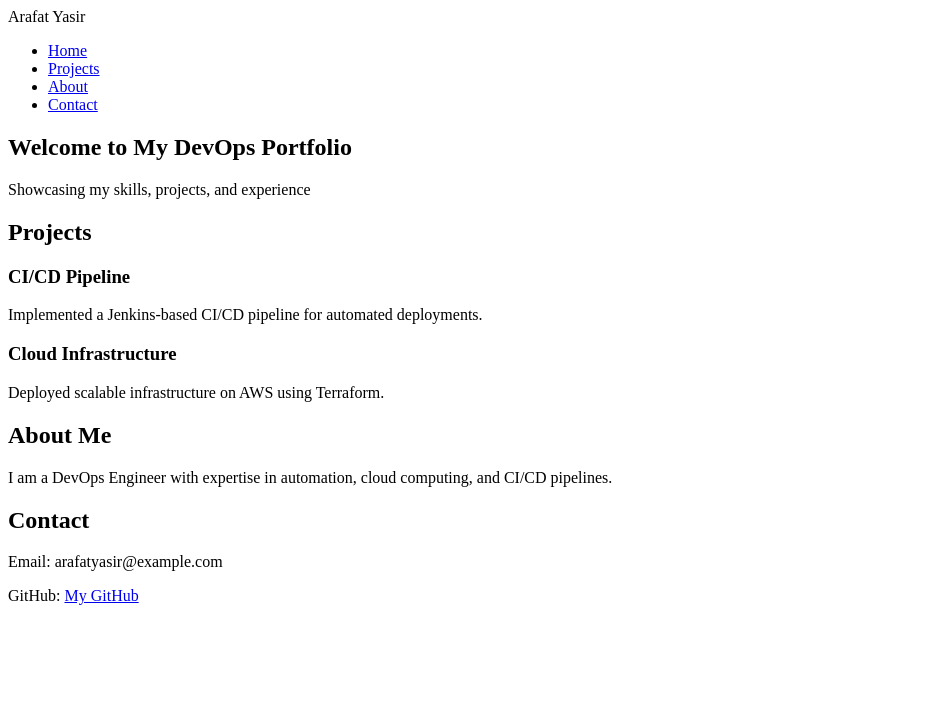
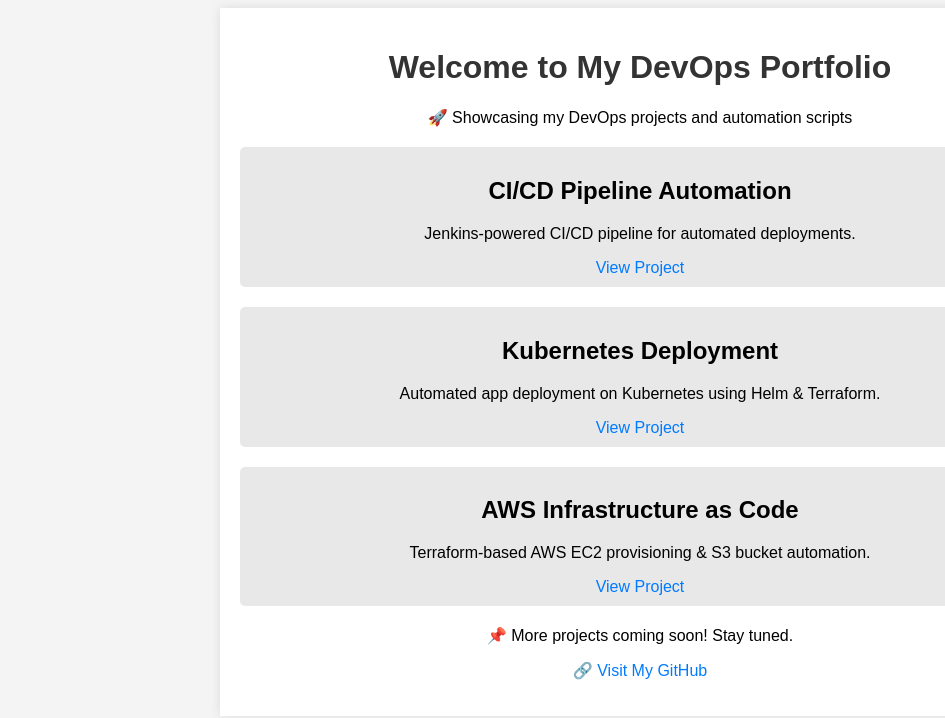
Before and after one commit to arafatyasir-devops/arafatyasir.github.io, a plain HTML site: page index.html in a window 1280 px wide. Shown: the whole page, without its empty margins (0-945 px from the left). Drawn offline with Linux system fonts and the light colour scheme.

Commit message:
Update index.html

```diff
--- a/index.html
+++ b/index.html
@@ -3,52 +3,40 @@
 <head>
     <meta charset="UTF-8">
     <meta name="viewport" content="width=device-width, initial-scale=1.0">
-    <title>Arafat Yasir | DevOps Portfolio</title>
-    <link rel="stylesheet" href="styles.css">
+    <title>A.S.M Ayasir Arafat - DevOps Portfolio</title>
+    <style>
+        body { font-family: Arial, sans-serif; text-align: center; background-color: #f4f4f4; }
+        h1 { color: #333; }
+        .container { max-width: 800px; margin: 0 auto; padding: 20px; background: white; box-shadow: 0px 0px 10px rgba(0, 0, 0, 0.1); }
+        .project { margin: 20px 0; padding: 10px; background: #e8e8e8; border-radius: 5px; }
+        a { text-decoration: none; color: #007bff; }
+    </style>
 </head>
 <body>
-    <header>
-        <nav>
-            <div class="logo">Arafat Yasir</div>
-            <ul>
-                <li><a href="#home">Home</a></li>
-                <li><a href="#projects">Projects</a></li>
-                <li><a href="#about">About</a></li>
-                <li><a href="#contact">Contact</a></li>
-            </ul>
-        </nav>
-    </header>
+    <div class="container">
+        <h1>Welcome to My DevOps Portfolio</h1>
+        <p>🚀 Showcasing my DevOps projects and automation scripts</p>
 
-    <section id="home" class="hero">
-        <h1>Welcome to My DevOps Portfolio</h1>
-        <p>Showcasing my skills, projects, and experience</p>
-    </section>
+        <div class="project">
+            <h2>CI/CD Pipeline Automation</h2>
+            <p>Jenkins-powered CI/CD pipeline for automated deployments.</p>
+            <a href="https://github.com/arafatyasir-devops/ci-cd-pipeline" target="_blank">View Project</a>
+        </div>
 
-    <section id="projects">
-        <h2>Projects</h2>
-        <div class="project-list">
-            <div class="project">
-                <h3>CI/CD Pipeline</h3>
-                <p>Implemented a Jenkins-based CI/CD pipeline for automated deployments.</p>
-            </div>
-            <div class="project">
-                <h3>Cloud Infrastructure</h3>
-                <p>Deployed scalable infrastructure on AWS using Terraform.</p>
-            </div>
+        <div class="project">
+            <h2>Kubernetes Deployment</h2>
+            <p>Automated app deployment on Kubernetes using Helm & Terraform.</p>
+            <a href="https://github.com/arafatyasir-devops/kubernetes-deployment" target="_blank">View Project</a>
         </div>
-    </section>
 
-    <section id="about">
-        <h2>About Me</h2>
-        <p>I am a DevOps Engineer with expertise in automation, cloud computing, and CI/CD pipelines.</p>
-    </section>
+        <div class="project">
+            <h2>AWS Infrastructure as Code</h2>
+            <p>Terraform-based AWS EC2 provisioning & S3 bucket automation.</p>
+            <a href="https://github.com/arafatyasir-devops/aws-terraform" target="_blank">View Project</a>
+        </div>
 
-    <section id="contact">
-        <h2>Contact</h2>
-        <p>Email: arafatyasir@example.com</p>
-        <p>GitHub: <a href="https://github.com/arafatyasir-devops">My GitHub</a></p>
-    </section>
-
-    <script src="script.js"></script>
+        <p>📌 More projects coming soon! Stay tuned.</p>
+        <p>🔗 <a href="https://github.com/arafatyasir-devops" target="_blank">Visit My GitHub</a></p>
+    </div>
 </body>
 </html>
```
